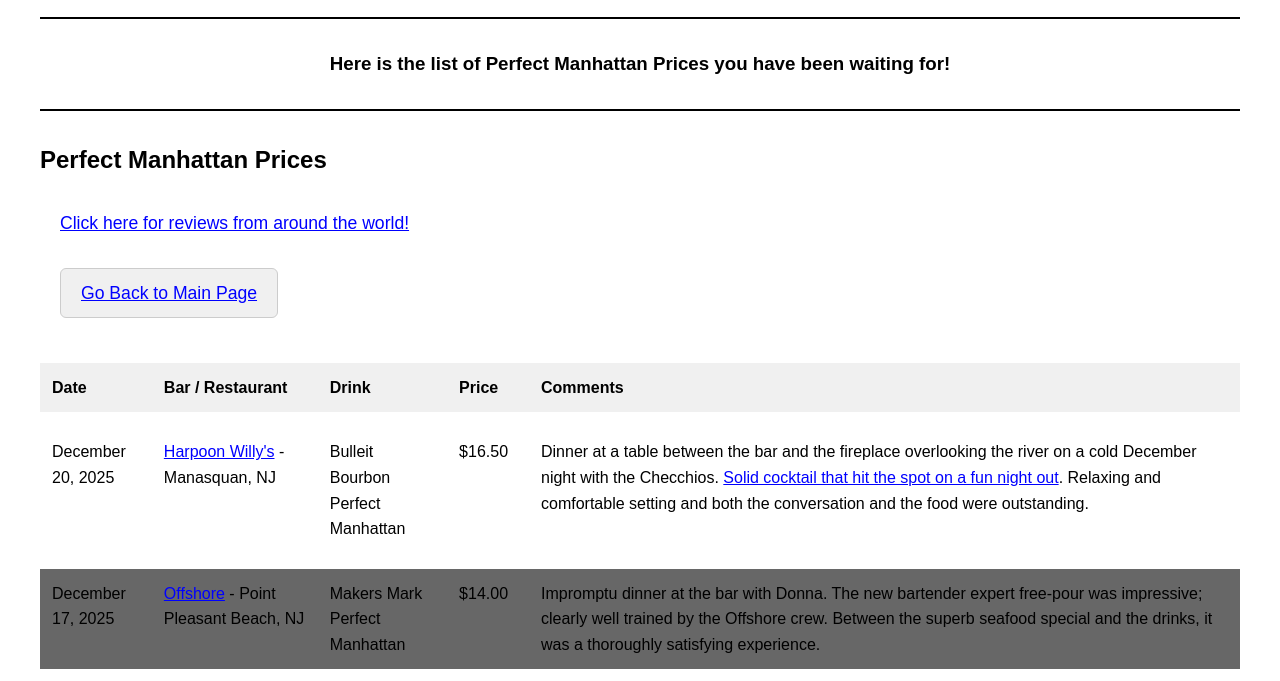
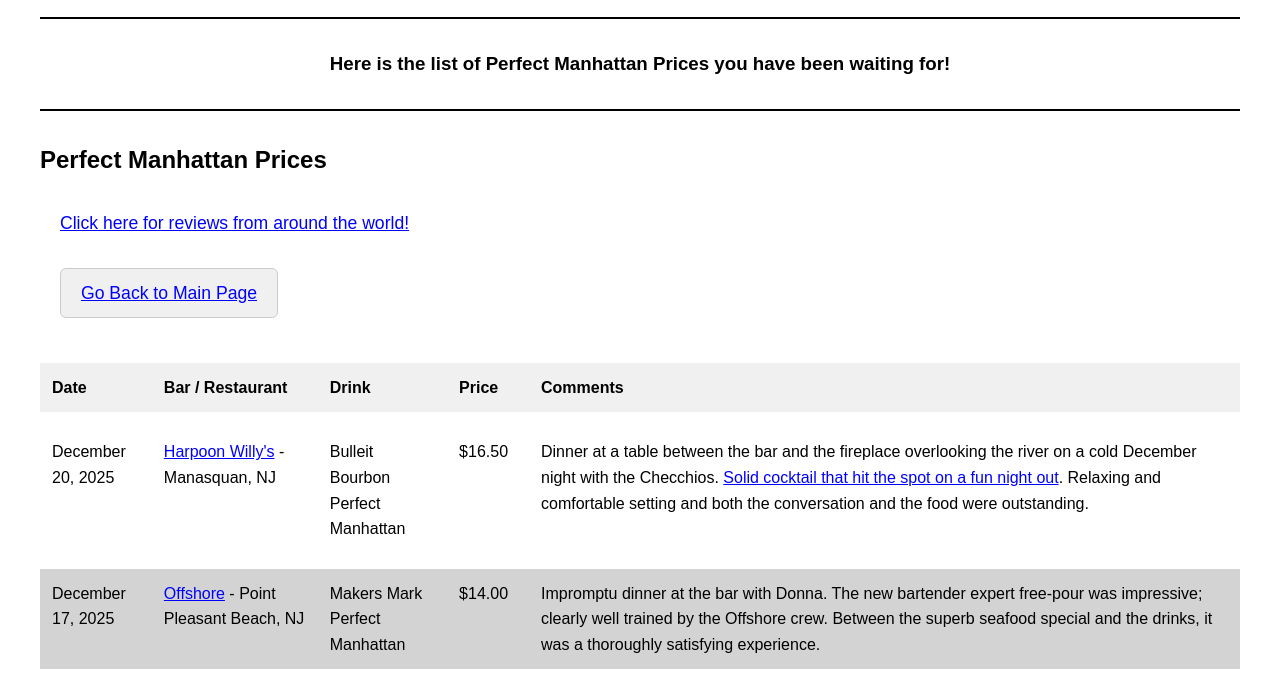
Before and after one commit to nuckos/github.io, a plain HTML site: page Perfect.htm in a window 1280 px wide. Shown: the part 197-878 px from the top of the page. Drawn offline with Linux system fonts and the light colour scheme.

Commit message:
Add files via upload

```diff
--- a/Perfect.htm
+++ b/Perfect.htm
@@ -46,7 +46,7 @@
             font-weight: bold;
         }
         tr:nth-child(even) td {
-            background-color: #676767;
+            background-color: #d3d3d3;
         }
         a {
             color: #0000ff;
```
